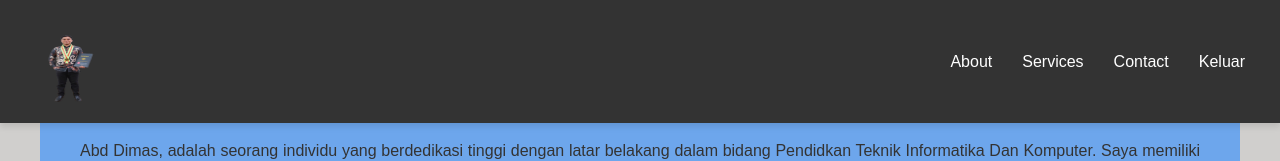
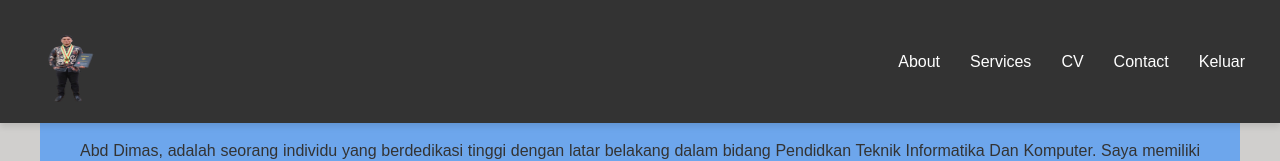
Before and after one commit to 200209500028/Resum, a plain HTML site: page cv.html in a window 1280 px wide. Shown: the top 161 px of the page. Drawn offline with Linux system fonts and the light colour scheme.

Commit message:
Update cv.html

```diff
--- a/cv.html
+++ b/cv.html
@@ -118,6 +118,7 @@
 
                 <li><a href="#about">About</a></li>
                 <li><a href="#experience">Services</a></li>
+                <li><a href="#contact">CV</a></li>
                 <li><a href="#contact">Contact</a></li>
                 <li><a href="index.html">Keluar</a></li>
             </ul>
```
